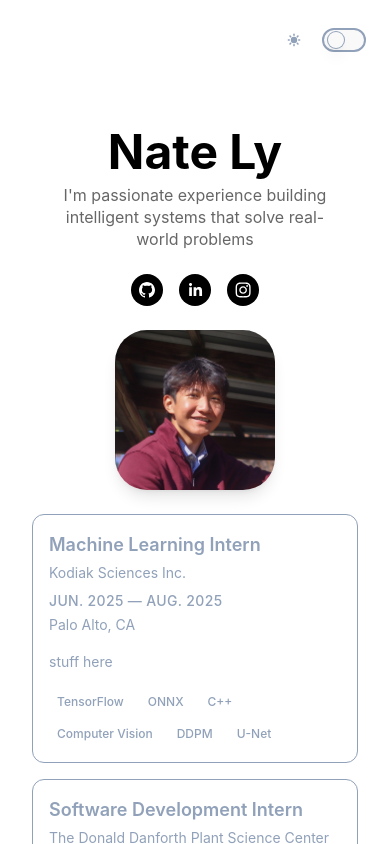
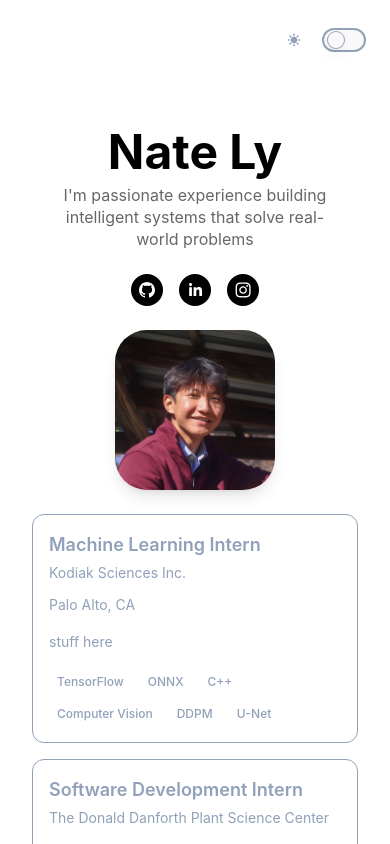
Before and after one commit to natejly/portfolio, a React (Vite) app: page / in a window 390 px wide. Built offline with nearby package versions, Linux system fonts and the light colour scheme.

Commit message:
mobile stuff

```diff
--- a/src/pages/Experience.jsx
+++ b/src/pages/Experience.jsx
@@ -34,7 +34,7 @@ const ResumeCard = ({
 
         {/* Date Range and Location */}
         <div className="text-left sm:text-right flex-shrink-0">
-          <div className="text-navy/70 text-sm font-medium tracking-wide uppercase whitespace-nowrap">
+          <div className="hidden sm:block text-navy/70 text-sm font-medium tracking-wide uppercase whitespace-nowrap">
             {dateRange}
           </div>
           {location && (
```
